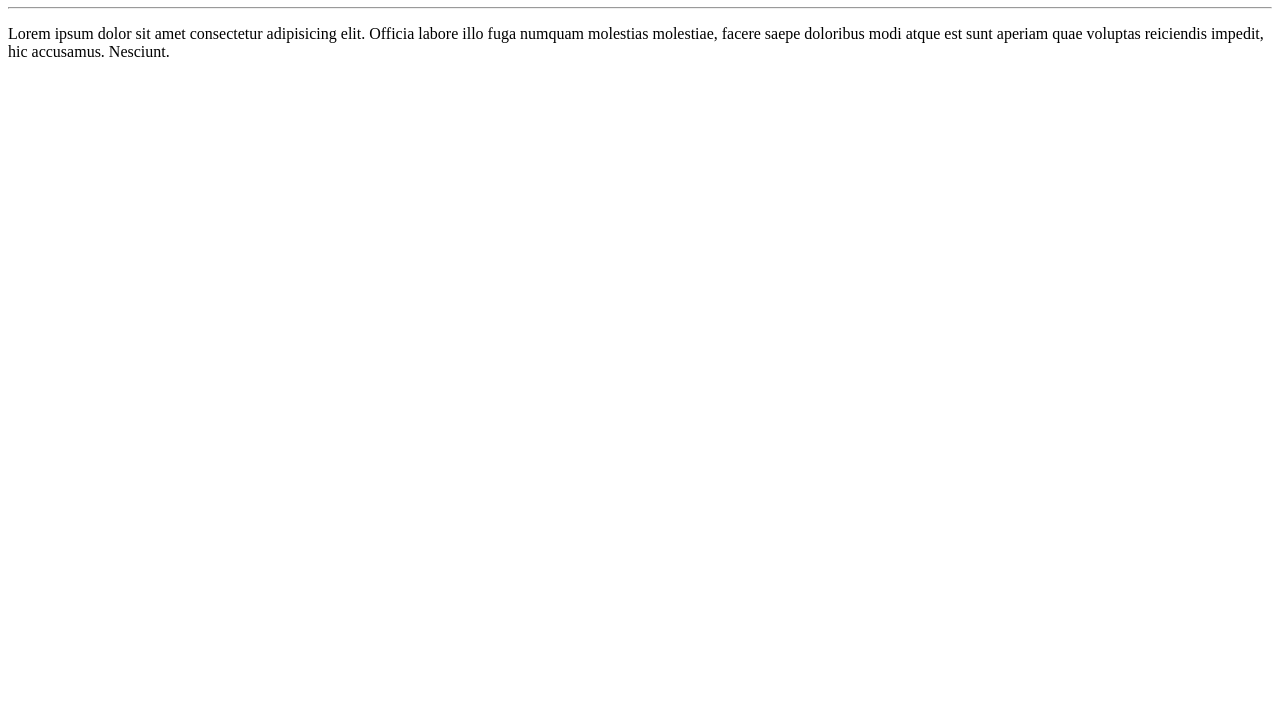
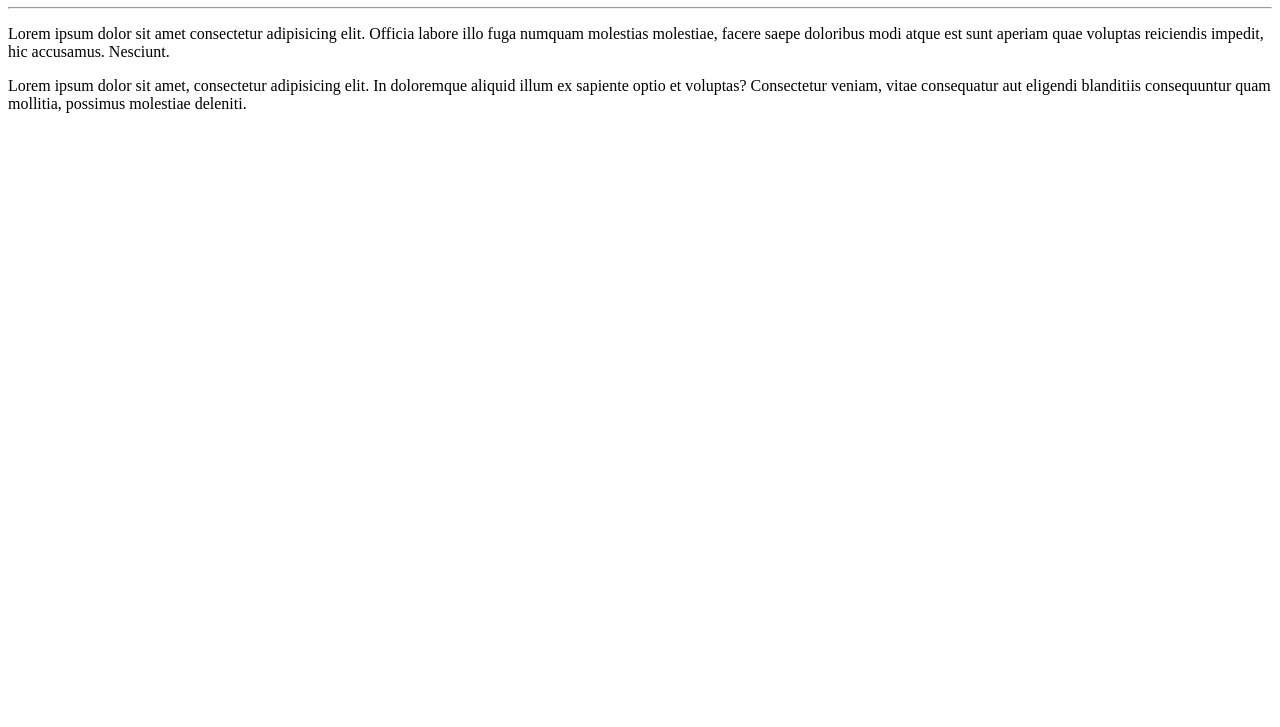
Before and after one commit to joaopae/Ola-Mundo, a plain HTML site: page site-exemplo/index.html in a window 1280 px wide. Shown: the part 73-800 px from the top of the page. Drawn offline with Linux system fonts and the light colour scheme.

Commit message:
Adicionei um parágrafo

```diff
--- a/site-exemplo/index.html
+++ b/site-exemplo/index.html
@@ -10,5 +10,6 @@
     <h1>Olá, Mundo!</h1>
     <hr>
     <p>Lorem ipsum dolor sit amet consectetur adipisicing elit. Officia labore illo fuga numquam molestias molestiae, facere saepe doloribus modi atque est sunt aperiam quae voluptas reiciendis impedit, hic accusamus. Nesciunt.</p>
+    <p>Lorem ipsum dolor sit amet, consectetur adipisicing elit. In doloremque aliquid illum ex sapiente optio et voluptas? Consectetur veniam, vitae consequatur aut eligendi blanditiis consequuntur quam mollitia, possimus molestiae deleniti.</p>
 </body>
 </html>
```
